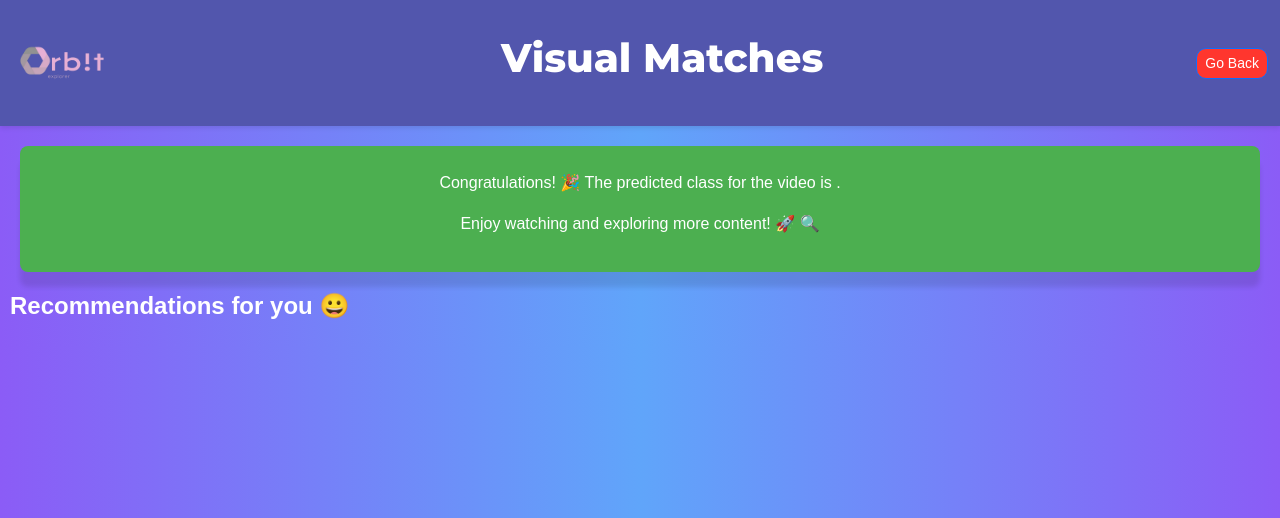
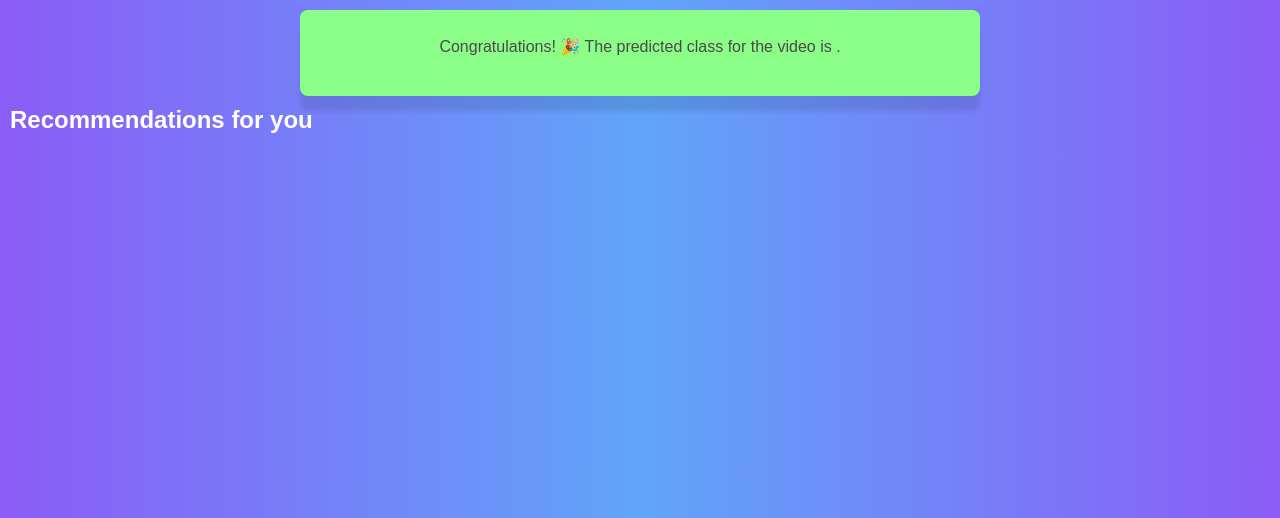
Before and after one commit to SaiKumarOfficial/video-search-and-prediction-endpoint, a FastAPI app: page /gallery in a window 1280 px wide. Shown: the top 518 px of the page. Run offline with FastAPI, Linux system fonts and the light colour scheme; parts of the project's set-up code (start-up, migrations or seed data) failed here and were passed over.

Commit message:
wip gallery

```diff
--- a/static/gallery.css
+++ b/static/gallery.css
@@ -1,7 +1,7 @@
 @import url('https://fonts.googleapis.com/css2?family=Krona+One&display=swap');
 @import url('https://fonts.googleapis.com/css2?family=Montserrat:wght@400;800;900&display=swap');
 body {
-    font-family: 'Raleway', sans-serif;
+    font-family: "Poppins", sans-serif;
     background: linear-gradient(to right, #8b5cf6, #60a5fa, #8b5cf6);
 }
 
@@ -16,25 +16,25 @@
 }
 
 .navbar-brand span {
-    font-family: 'Krona One', sans-serif;
+    font-family: "Poppins", sans-serif;
 }
 
 .nav-item:hover {
     color: #E2B842;
 }
 
-.nav-item h1 {
+.nav-item h2 {
     color: #fff;
-    font-weight: 700;
-    font-family: "Montserrat";
+    font-weight: 00;
+    font-family: "Poppins", sans-serif;
     text-align: center;
 }
 
 .modern-heading {
-    font-family: 'Montserrat', sans-serif;
-    color: #333;
-    font-size: 2.5rem;
-    margin-bottom: 10px;
+    font-family: "Poppins", sans-serif;
+    color: #fff;
+    font-size: 2rem;
+    font-weight: 600;
 }
 
 @media only screen and (max-width: 760px) {
@@ -46,7 +46,7 @@
 .predicted-class-container {
     display: flex;
     align-items: center;
-    font-family: sans-serif;
+    font-family: "Poppins", sans-serif;
     margin-bottom: 10px;
     /* Adjust spacing as needed */
 }
@@ -55,15 +55,15 @@
 /* Style for the prediction message container */
 
 .prediction-message {
-    background-color: #4CAF50;
+    background-color: #8bfe87;
     /* Green background color */
-    color: #fff;
+    color: #4a4a4a;
     /* White text color */
     padding: 20px;
     border-radius: 8px;
     box-shadow: 0 15px 5px rgba(0, 0, 0, 0.1);
     text-align: center;
-    margin: 20px;
+    margin: 10px 300px;
 }
 
 
@@ -73,7 +73,7 @@
     font-weight: bold;
     font-size: 20px;
     color: #2B2B52;
-    font-family: 'Franklin Gothic Medium';
+    font-family: "Poppins", sans-serif;
 }
 
 
@@ -122,7 +122,7 @@
 }
 
 .recommend-title {
-    font-family: sans-serif;
+    font-family: "Poppins", sans-serif;
     font-weight: 600;
     font-size: 24px;
     margin-left: 10px;
--- a/templates/gallery.html
+++ b/templates/gallery.html
@@ -5,27 +5,24 @@
     <meta charset="utf-8">
     <meta name="viewport" content="width=device-width, initial-scale=1">
     <title>VidGalaxy</title>
-
-    <link rel="shortcut icon" href="../static/favicon.ico" type="image/x-icon">
     <link rel="stylesheet" href="https://cdnjs.cloudflare.com/ajax/libs/font-awesome/5.15.3/css/all.min.css" />
     <link href="https://cdn.jsdelivr.net/npm/bootstrap@5.2.0/dist/css/bootstrap.min.css" rel="stylesheet" integrity="sha384-gH2yIJqKdNHPEq0n4Mqa/HGKIhSkIHeL5AyhkYV8i59U5AR6csBvApHHNl/vI1Bx" crossorigin="anonymous">
     <link rel="stylesheet" href="../static/gallery.css">
 </head>
 
 <body>
-    <nav class="navbar  navbar-expand-md custom-navbar navbar-dark" style="background: #5256ad;">
+    <header class="fixed w-full top-0 z-50">
+    <nav class="bg-gradient-to-r from-gray-700 to-gray-200 border-gray-200 px-4 lg:px-6 py-2.5">
+    <!-- <nav class="navbar  navbar-expand-md custom-navbar navbar-dark" style="background: linear-gradient(to right, #4a4a4a, #e5e5e5);"> -->
         <div class="container-fluid">
-            <a class="navbar-brand" href="/">
-                <img src="../static/orbit.png" width="100" height="100" class="d-inline-block align-top" alt="">
-                <!-- <span>Orb!t</span> -->
-            </a>
+
             <div class="collapse navbar-collapse " id="collapsibleNavbar">
                 <ul class="navbar-nav m-auto ">
                     <li class="nav-item">
-                        <h1 class="modern-heading">Visual Matches</h1>
+                        <h2 class="modern-heading">Video Classification</h2>
                     </li>
                 </ul>
-                <a class="btn btn-primary btn-sm" style="background: #FF362E; color: white; border-radius: 10px" href="/">Go Back</a>
+                <a class="btn btn-primary btn-md" style="background: #4a4a4a; color: white; border-radius: 5px" href="/">Go Back</a>
             </div>
         </div>
 
@@ -34,14 +31,13 @@
 
     <div id="prediction-message" class="prediction-message">
         <p>Congratulations! 🎉 The predicted class for the video is <strong>{{ predicted_class }}</strong>.</p>
-        <p>Enjoy watching and exploring more content! &#128640 🔍</p>
 
     </div>
 
 
     <div class="recommend-video">
         <h2 class="recommend-title">
-            Recommendations for you &#128512;
+            Recommendations for you
         </h2><br>
     </div>
 
```
Also changed, not shown: static/index.css (+49 -15 lines), templates/index.html (+29 -6 lines).
